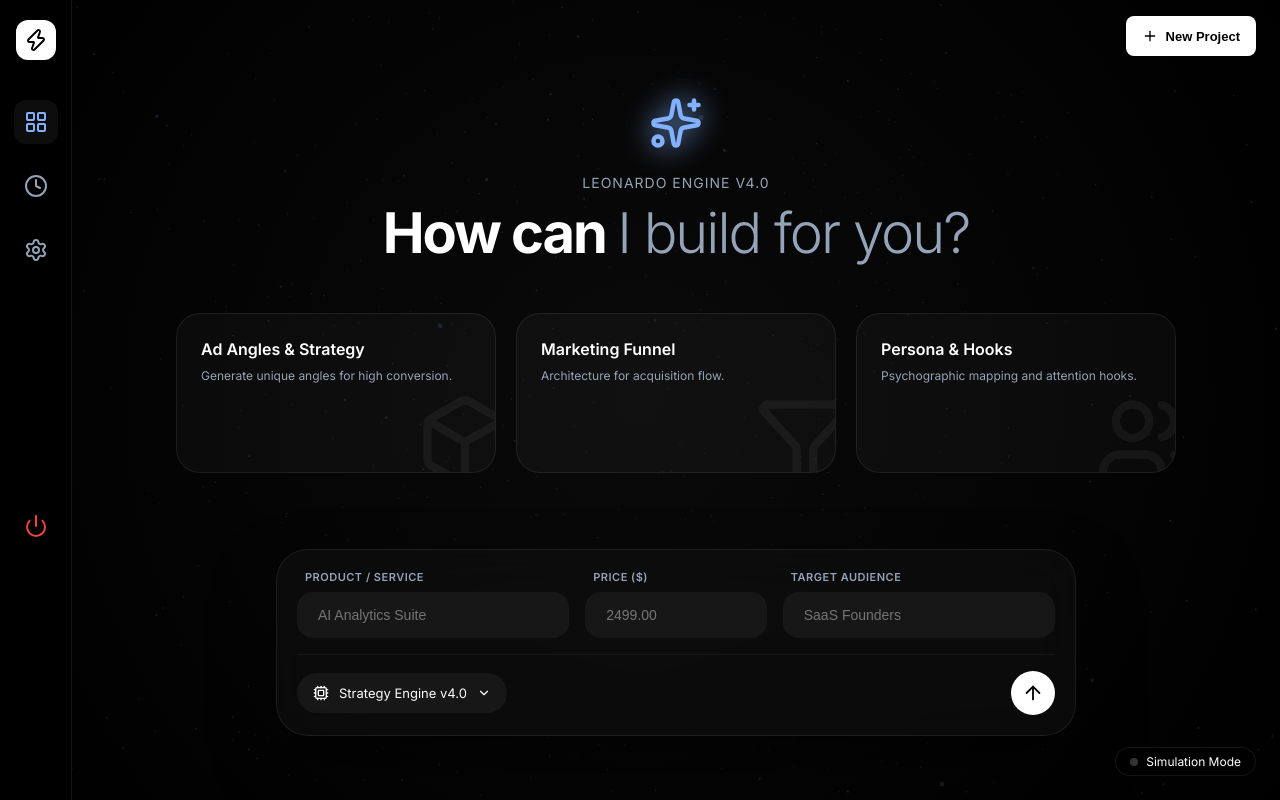
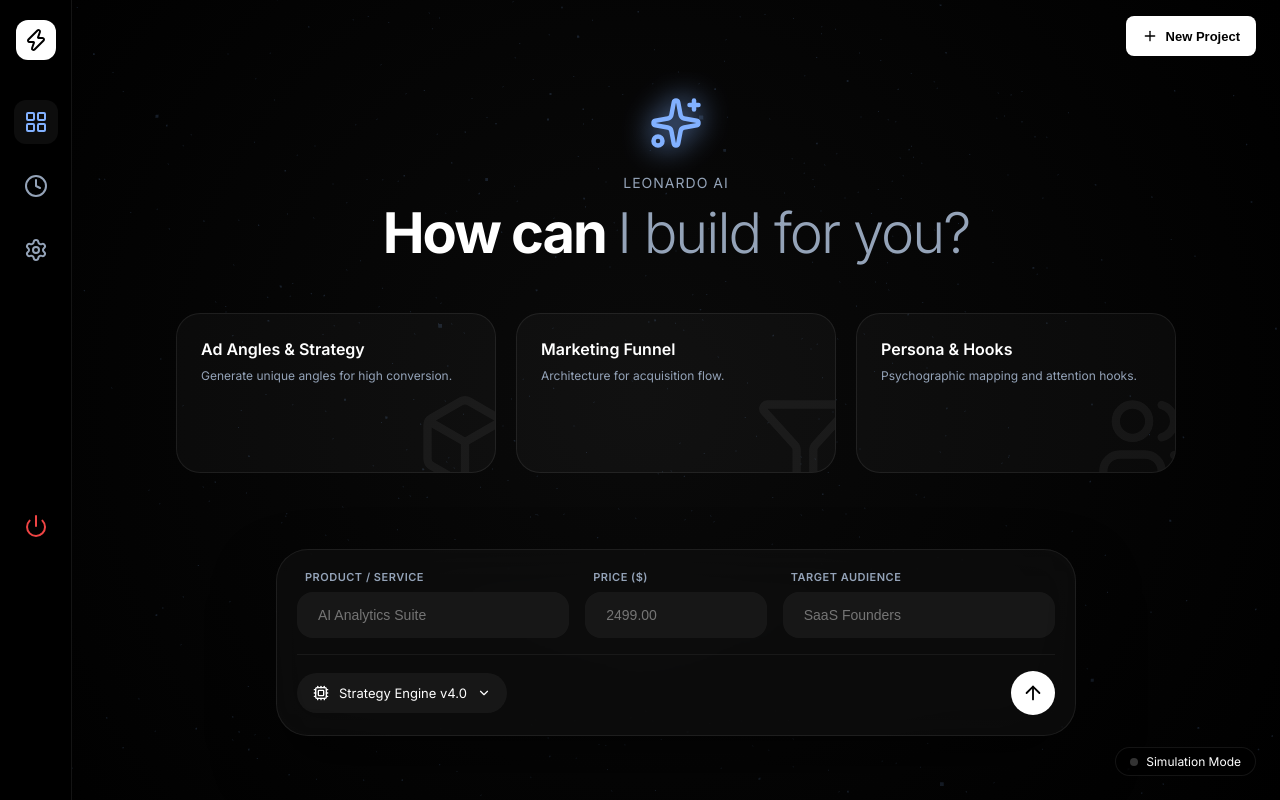
Before and after one commit to abdulwaarisinfo-dot/StrategistAI-Platform, a FastAPI app: page /page in a window 1280 px wide. Run offline with FastAPI, Linux system fonts and the light colour scheme.

Commit message:
Update page.html

```diff
--- a/templates/page.html
+++ b/templates/page.html
@@ -535,7 +535,7 @@
         <section id="strategy-view" class="view-section active">
             <div class="center-content">
                 <i data-lucide="sparkles" class="sparkle-icon" style="width: 54px; height: 54px;"></i>
-                <p class="welcome-text">Leonardo Engine v4.0</p>
+                <p class="welcome-text">Leonardo AI</p>
                 <h1 class="hero-title">How can <span>I build for you?</span></h1>
 
                 <div class="cards-grid">
```
